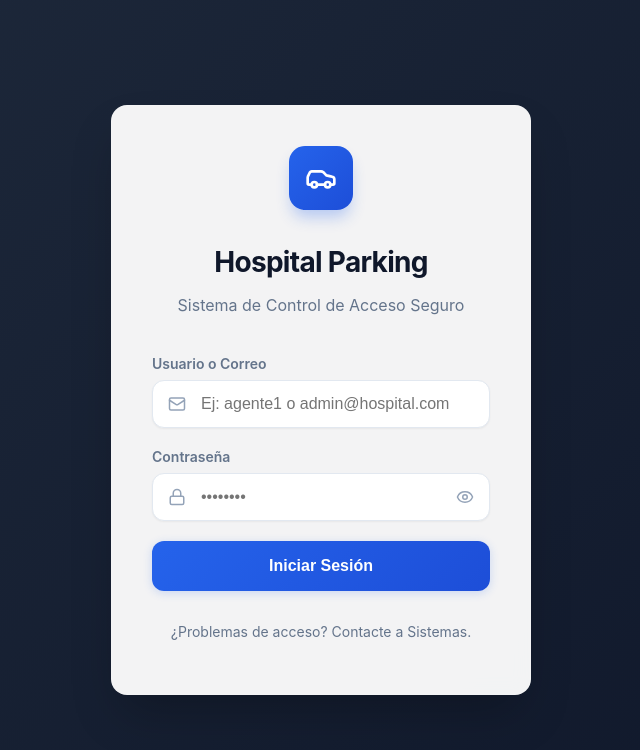
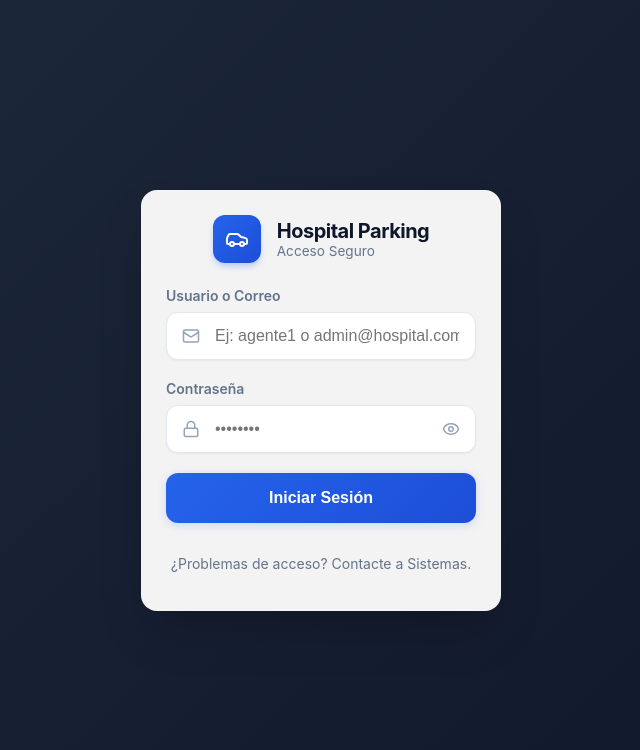
Before and after one commit to cereterall-coder/Hosp_parking, a React (Vite) app: page /login in a window 1280 px wide. Shown: the top 750 px of the page, without its empty margins (319-959 px from the left). Built offline with nearby package versions, Linux system fonts and the light colour scheme; no server answers.

Commit message:
Compact Login layout

```diff
--- a/src/pages/Login.jsx
+++ b/src/pages/Login.jsx
@@ -79,28 +79,29 @@ export default function Login() {
         }}>
             <div className="card fade-in" style={{
                 width: '100%',
-                maxWidth: '420px',
-                padding: '2.5rem',
+                maxWidth: '360px',
+                padding: '1.5rem',
                 background: 'rgba(255, 255, 255, 0.95)',
                 backdropFilter: 'blur(10px)',
                 border: '1px solid rgba(255,255,255,0.1)',
                 boxShadow: '0 25px 50px -12px rgba(0, 0, 0, 0.25)'
             }}>
-                <div style={{ textAlign: 'center', marginBottom: '2.5rem' }}>
+                <div style={{ textAlign: 'center', marginBottom: '1.5rem', display: 'flex', alignItems: 'center', gap: '1rem', justifyContent: 'center' }}>
                     <div style={{
                         background: 'linear-gradient(135deg, #2563EB, #1D4ED8)',
-                        width: '64px', height: '64px',
-                        borderRadius: '16px',
+                        width: '48px', height: '48px',
+                        borderRadius: '12px',
                         display: 'inline-flex',
                         alignItems: 'center',
                         justifyContent: 'center',
-                        marginBottom: '1rem',
-                        boxShadow: '0 10px 15px -3px rgba(37, 99, 235, 0.3)'
+                        boxShadow: '0 4px 6px -1px rgba(37, 99, 235, 0.3)'
                     }}>
-                        <Car size={32} color="white" />
+                        <Car size={24} color="white" />
                     </div>
-                    <h1 style={{ fontSize: '1.75rem', marginBottom: '0.5rem', color: '#0F172A' }}>Hospital Parking</h1>
-                    <p style={{ color: '#64748B' }}>Sistema de Control de Acceso Seguro</p>
+                    <div style={{ textAlign: 'left' }}>
+                        <h1 style={{ fontSize: '1.25rem', color: '#0F172A', fontWeight: 700, lineHeight: 1.2, margin: 0 }}>Hospital Parking</h1>
+                        <p style={{ color: '#64748B', fontSize: '0.85rem', margin: 0 }}>Acceso Seguro</p>
+                    </div>
                 </div>
 
                 {error && (
```
